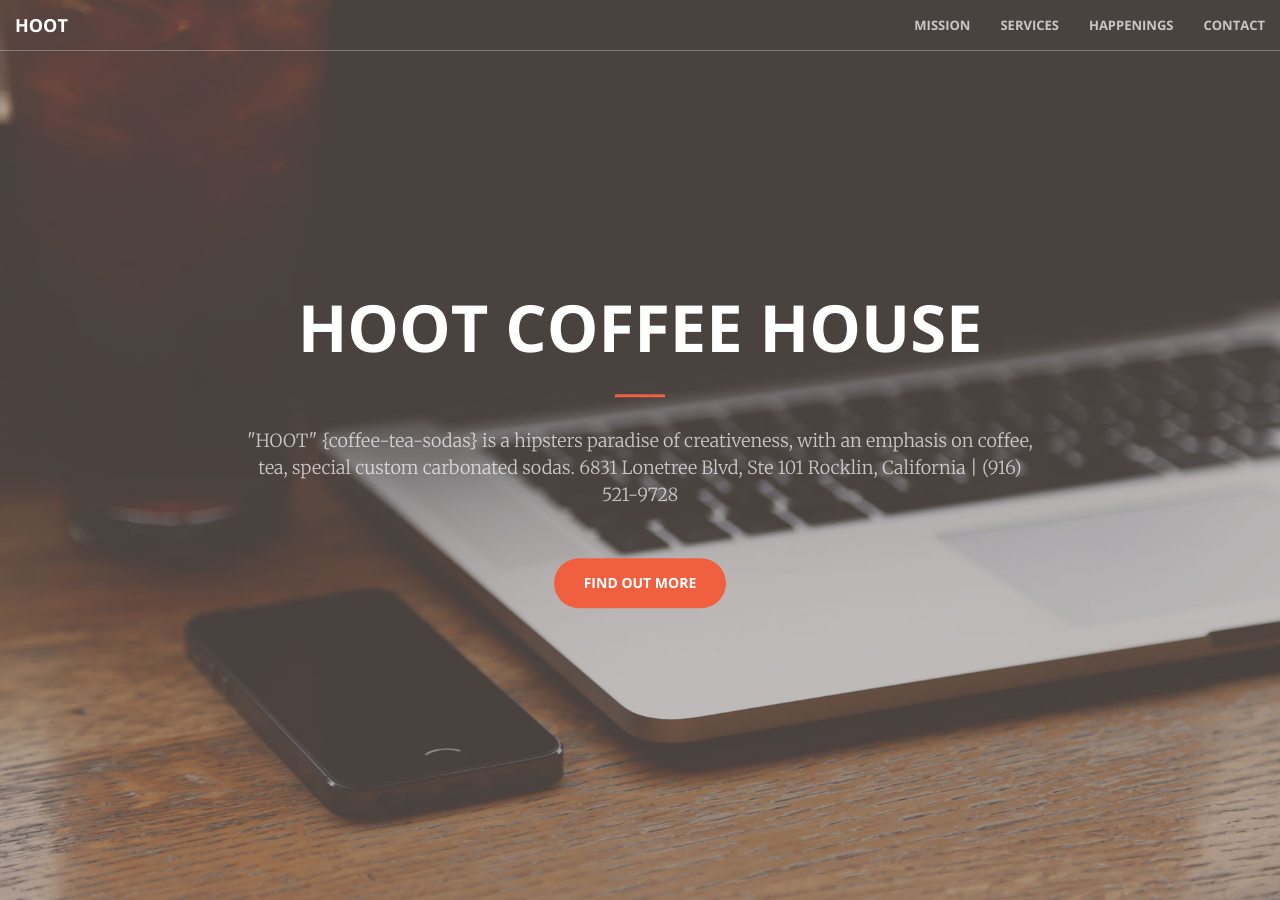
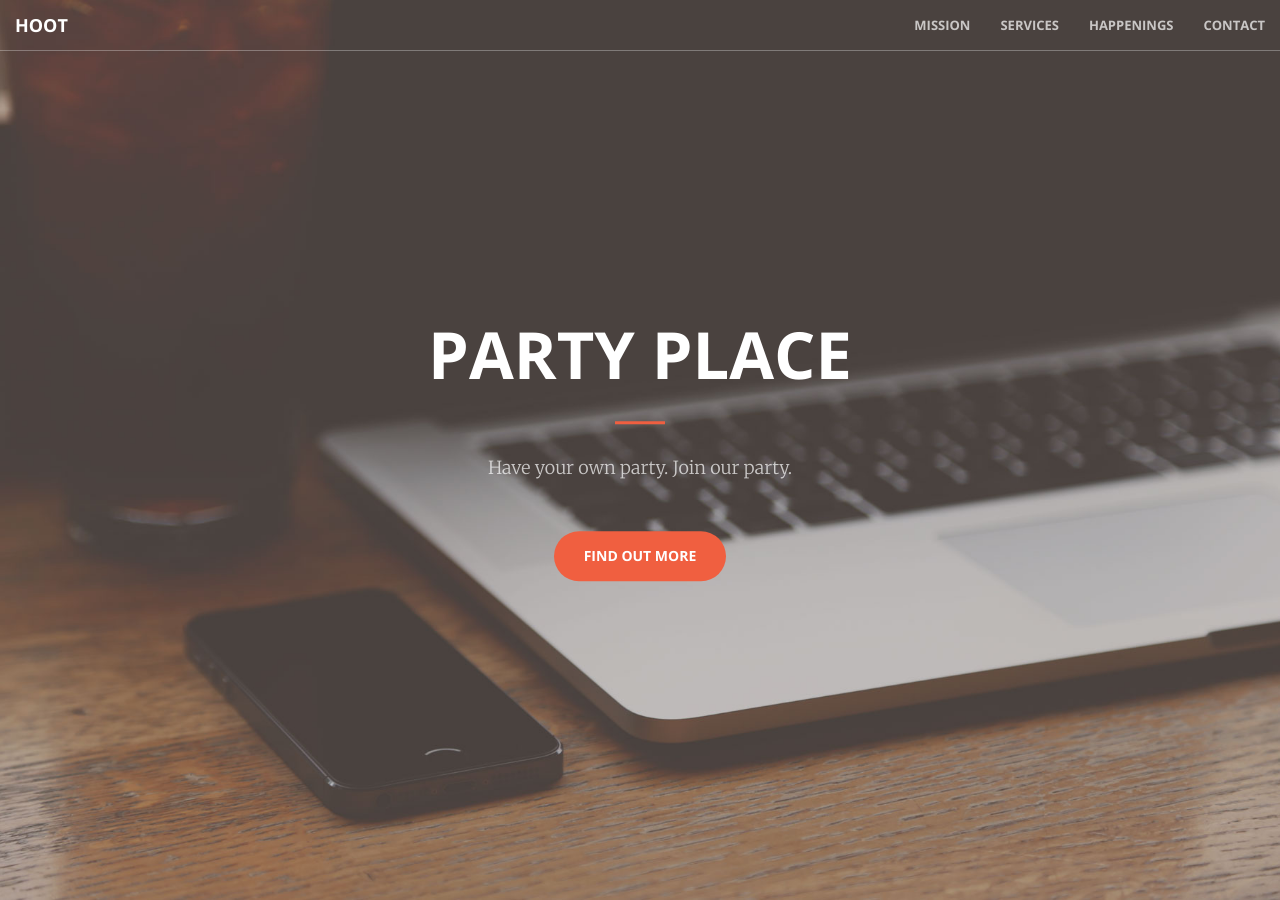
Before and after one commit to partyplace/partyplace.github.io, a Jekyll site: the page built from index.html, in a window 1280 px wide and 900 px high. Built offline with Jekyll 4.4.1, drawn with Linux system fonts in a browser that asks for light colours; comment, search, counter and statistics services are not loaded.

Commit message:
Add a little party

```diff
--- a/_includes/head.html
+++ b/_includes/head.html
@@ -6,7 +6,7 @@
     <meta name="description" content="">
     <meta name="author" content="">
 
-    <title>HOOT Coffee House</title>
+    <title>Party Place // Have your party. Join our party. Have a HOOT.</title>
 
     <!-- Bootstrap Core CSS -->
     <link rel="stylesheet" href="css/bootstrap.min.css" type="text/css">
--- a/_includes/header.html
+++ b/_includes/header.html
@@ -1,10 +1,9 @@
 <header>
     <div class="header-content">
         <div class="header-content-inner">
-            <h1>HOOT Coffee House</h1>
+            <h1>Party Place</h1>
             <hr>
-            <p>"HOOT" {coffee-tea-sodas} is a hipsters paradise of creativeness, with an emphasis on coffee, tea, special custom carbonated sodas. 6831 Lonetree Blvd, Ste 101
-Rocklin, California | (916) 521-9728</p>
+            <p>Have your own party. Join our party. </p>
             <a href="#about" class="btn btn-primary btn-xl page-scroll">Find Out More</a>
         </div>
     </div>
```
